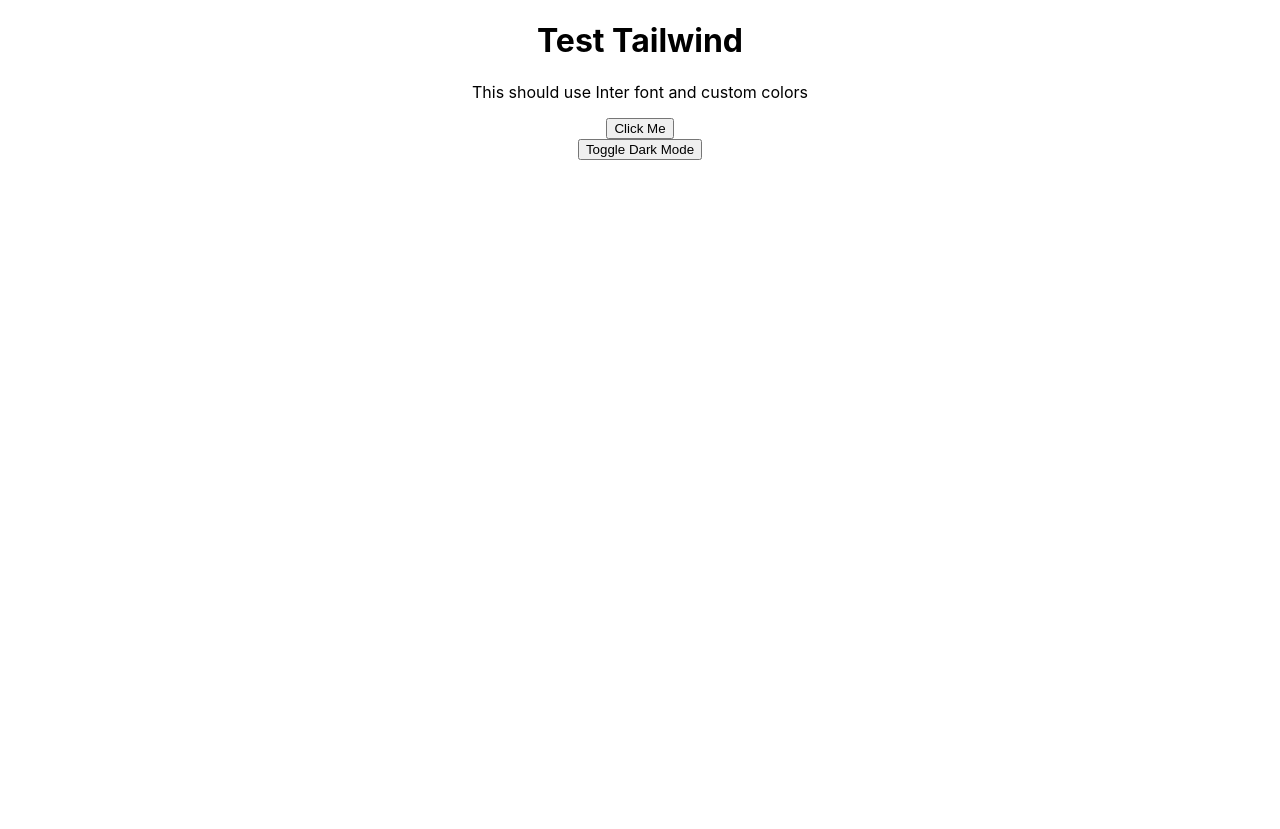
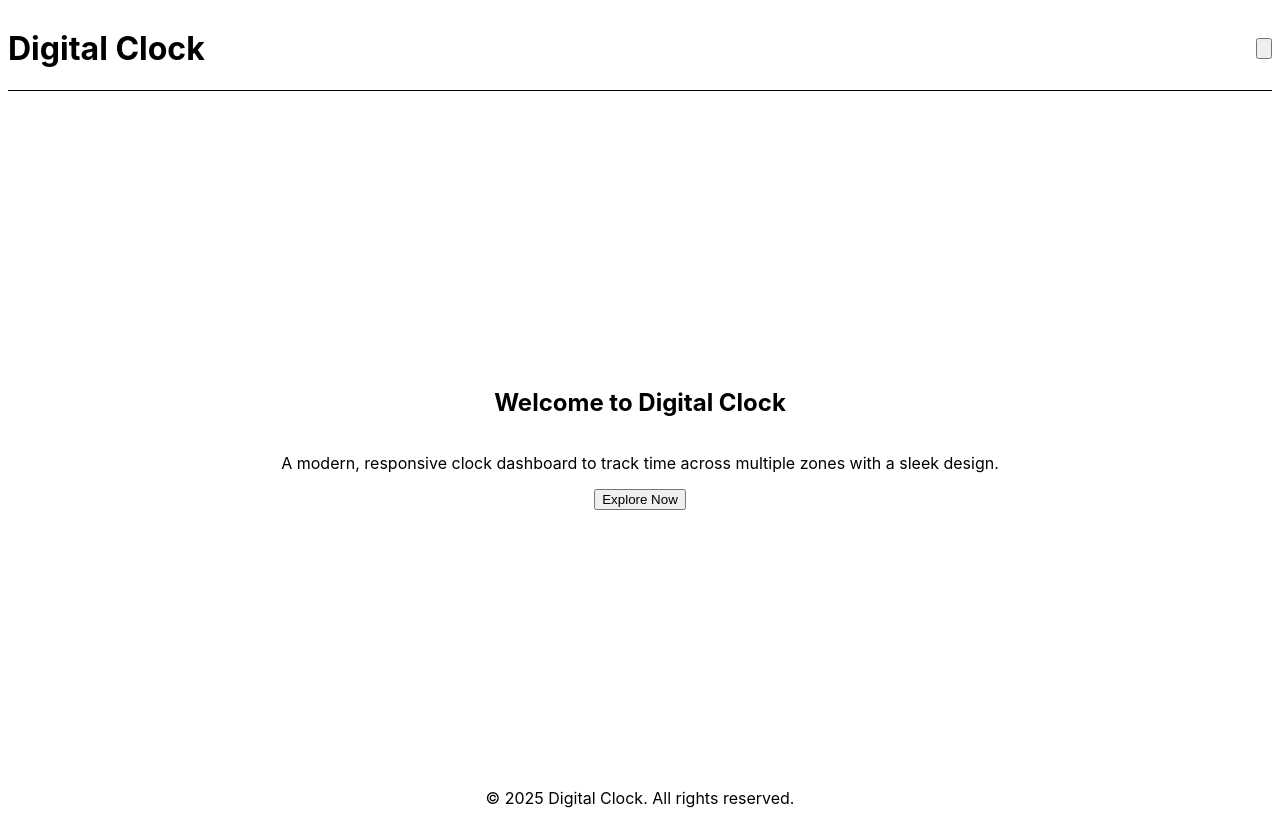
Before and after one commit to Gabrieledesie/digital-clock, a React (Vite) app: page / in a window 1280 px wide. Built offline with nearby package versions, Linux system fonts and the light colour scheme.

Commit message:
Complete Phase 2: Landing screen with header, main, footer, and dark mode

```diff
--- a/src/App.jsx
+++ b/src/App.jsx
@@ -1,19 +1,43 @@
 import { useState } from 'react'
 
 function App() {
-  const [isDark, setIsDark] = useState(false)
+  const [isMenuOpen, setIsMenuOpen] = useState(false)
 
   return (
-    <div className={`min-h-screen ${isDark ? 'dark bg-darkBg text-textDark' : 'bg-lightBg text-textLight'}`}>
-      <h1 className="text-mobile-xl md:text-desktop-xl font-semibold text-center pt-10">Test Tailwind</h1>
-      <p className="text-mobile-base md:text-desktop-base text-center">This should use Inter font and custom colors</p>
-      <button className="bg-primary text-white px-6 py-3 rounded-md mx-auto block mt-4">Click Me</button>
-      <button
-        className="bg-gray text-textLight px-4 py-2 rounded-md mx-auto block mt-4"
-        onClick={() => setIsDark(!isDark)}
-      >
-        Toggle Dark Mode
-      </button>
+    <div className={`min-h-screen ${isMenuOpen ? 'dark bg-darkBg text-textDark' : 'bg-lightBg text-textLight'} flex flex-col`}>
+      {/* Header with Hamburger Menu */}
+      <header className="flex justify-between items-center p-4 md:p-6 bg-lightBg dark:bg-darkBg border-b border-border">
+        <h1 className="text-mobile-lg md:text-desktop-lg font-semibold">Digital Clock</h1>
+        <button
+          className="md:hidden p-2"
+          onClick={() => setIsMenuOpen(!isMenuOpen)}
+        >
+          <svg className="w-6 h-6" fill="none" stroke="currentColor" viewBox="0 0 24 24">
+            <path strokeLinecap="round" strokeLinejoin="round" strokeWidth="2" d="M4 6h16M4 12h16m-7 6h7" />
+          </svg>
+        </button>
+        <nav className={`${isMenuOpen ? 'flex' : 'hidden'} md:flex flex-col md:flex-row gap-4 absolute md:static top-14 left-0 right-0 bg-lightBg dark:bg-darkBg p-4 md:p-0`}>
+          <a href="#" className="text-mobile-base md:text-desktop-base hover:text-primary">Home</a>
+          <a href="#" className="text-mobile-base md:text-desktop-base hover:text-primary">About</a>
+          <a href="#" className="text-mobile-base md:text-desktop-base hover:text-primary">Settings</a>
+        </nav>
+      </header>
+
+      {/* Main Content */}
+      <main className="flex-grow flex flex-col items-center justify-center px-4 md:px-0">
+        <h2 className="text-mobile-xl md:text-desktop-xl font-semibold text-center mb-4">Welcome to Digital Clock</h2>
+        <p className="text-mobile-base md:text-desktop-base text-center mb-6 max-w-md">
+          A modern, responsive clock dashboard to track time across multiple zones with a sleek design.
+        </p>
+        <button className="bg-primary text-white px-6 py-3 rounded-md font-medium hover:shadow-hover">
+          Explore Now
+        </button>
+      </main>
+
+      {/* Footer */}
+      <footer className="p-4 md:p-6 text-center text-mobile-sm md:text-desktop-sm text-gray">
+        &copy; 2025 Digital Clock. All rights reserved.
+      </footer>
     </div>
   )
 }
```
